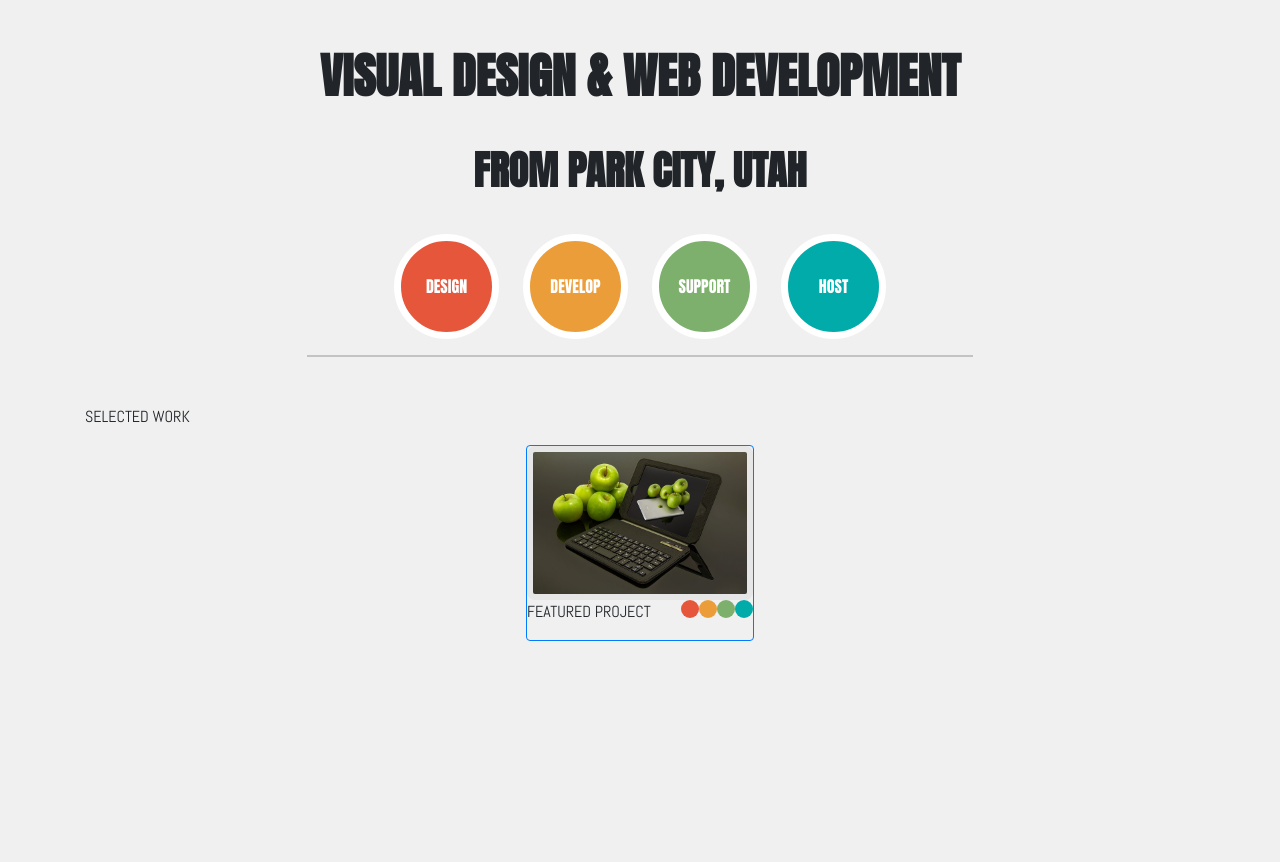
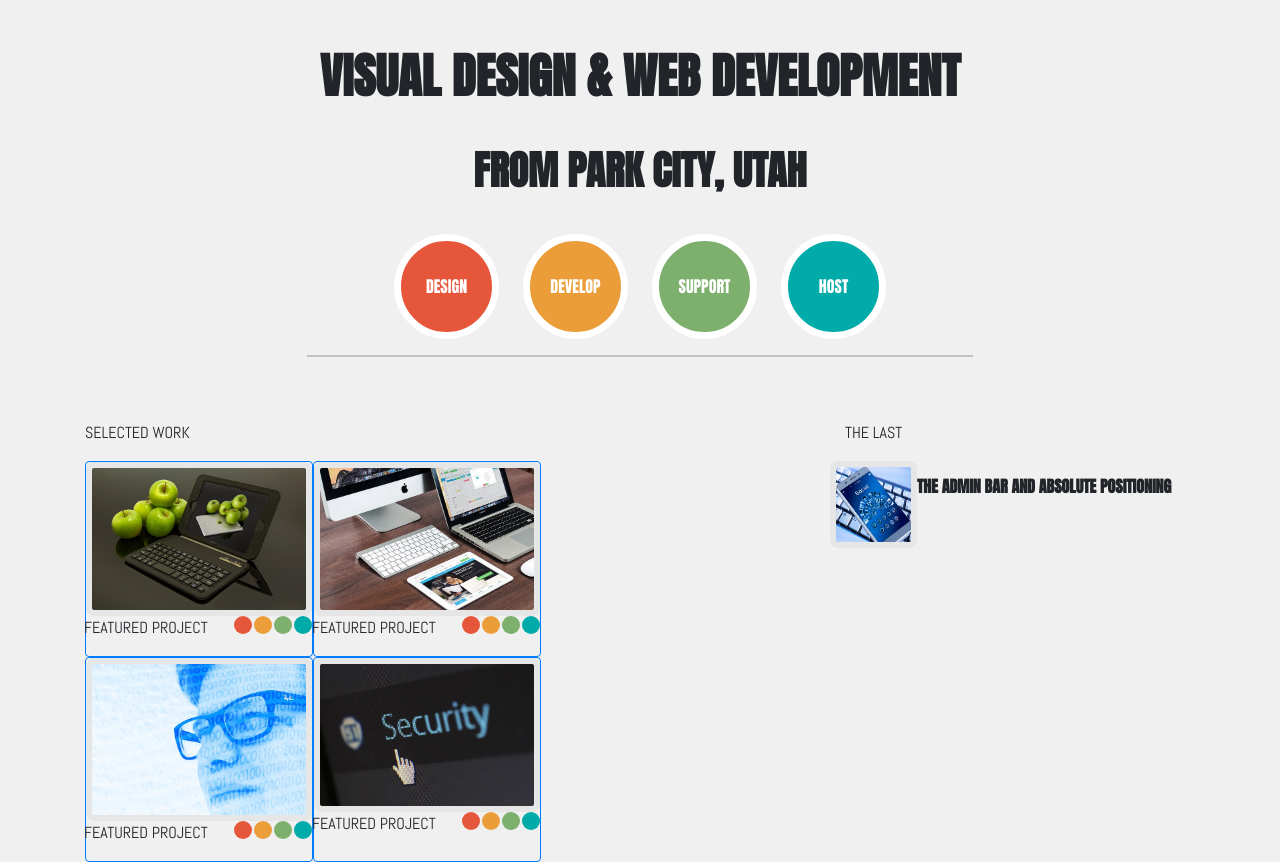
Before and after one commit to Wagnon-Walker-Neptune/codeup-design-project, a plain HTML site: page index.html in a window 1280 px wide. Before the commit the page ends 800 px from the top, so only its background shows below. Drawn offline with nearby package versions, Linux system fonts and the light colour scheme.

Commit message:
Added more styling to bigblobs, added large images, began adding smaller images

```diff
--- a/index.html
+++ b/index.html
@@ -13,7 +13,7 @@
 
 </head>
 <body class="container-lg text-center">
-<main>
+<main >
     <h1>VISUAL DESIGN & WEB DEVELOPMENT</h1>
     <h2>FROM PARK CITY, UTAH</h2>
 <!--    <div class="row text-center">-->
@@ -57,9 +57,13 @@
         </div>
     </div>
     <hr class="d-none d-sm-block">
+    <div class="row d-flex" id="mega-row">
+        <div class="col-8">
             <p class="text-center mt-5 text-md-left">SELECTED WORK</p>
-    <div class="row justify-content-center" >
-        <div class="list-group border border-primary row" id="featured-ipad">
+        <!--    Ipad and Macbook rpw-->
+            <div class="row mx-auto" id="ipad-macbook-row" >
+        <!--        Ipad Group-->
+                <div class="list-group border border-primary row" id="ipad-group">
                     <img class="list-item mx-auto" src="images/apple-ipad.jpg" alt="A picture of an Apple Ipad">
                     <div class="row justify-content-around">
                         <p class="align-self-start list-item ">FEATURED PROJECT</p>
@@ -71,6 +75,57 @@
                         </div>
                     </div>
                 </div>
+        <!--        Macbook Group-->
+                <div class="list-group border border-primary row" id="macbook-group">
+                    <img class="list-item mx-auto" src="images/macbook.jpg" alt="A picture of an Apple Macbook">
+                    <div class="row justify-content-around">
+                        <p class="align-self-start list-item ">FEATURED PROJECT</p>
+                        <div class="d-flex flex-row ">
+                            <div class="red small-blobs"></div>
+                            <div class="orange small-blobs"></div>
+                            <div class="green small-blobs"></div>
+                            <div class="aqua small-blobs"></div>
+                        </div>
+                    </div>
+                </div>
+            </div>
+            <!--    Man and Security rpw-->
+            <div class="row mx-auto" id="man-security-row" >
+                <!--        Ipad Group-->
+                <div class="list-group border border-primary row" id="man-group">
+                    <img class="list-item mx-auto" src="images/man.jpg" alt="A picture of a man">
+                    <div class="row justify-content-around">
+                        <p class="align-self-start list-item ">FEATURED PROJECT</p>
+                        <div class="d-flex flex-row ">
+                            <div class="red small-blobs"></div>
+                            <div class="orange small-blobs"></div>
+                            <div class="green small-blobs"></div>
+                            <div class="aqua small-blobs"></div>
+                        </div>
+                    </div>
+                </div>
+                <!--        Macbook Group-->
+                <div class="list-group border border-primary row" id="security-group">
+                    <img class="list-item mx-auto" src="images/security.jpg" alt="A picture of security">
+                    <div class="row justify-content-around">
+                        <p class="align-self-start list-item ">FEATURED PROJECT</p>
+                        <div class="d-flex flex-row ">
+                            <div class="red small-blobs"></div>
+                            <div class="orange small-blobs"></div>
+                            <div class="green small-blobs"></div>
+                            <div class="aqua small-blobs"></div>
+                        </div>
+                    </div>
+                </div>
+            </div>
+        </div>
+        <div class="col-4">
+            <p class="text-center mt-5 text-md-left">THE LAST</p>
+            <div class="row">
+                <img class="small-img" src="images/mobile-phone.jpg">
+                <h2 class="small-text">THE ADMIN BAR AND ABSOLUTE POSITIONING</h2>
+            </div>
+        </div>
     </div>
 </main>
 
--- a/main.css
+++ b/main.css
@@ -37,15 +37,19 @@ h2{
 }
 .red {
     background: #E6563B;
+    margin-right:2px;
 }
 .orange {
     background: #EB9D3A;
+    margin-right:2px;
 }
 .green {
     background: #7CB06C;
+    margin-right:2px;
 }
 .aqua {
     background: #00ABA9;
+    margin-right:2px;
 }
 .border-color {
     border: #E6E6E6;
@@ -60,7 +64,7 @@ img{
     border: 6px solid #E6E6E6;
     border-radius: 8px;
 }
-#featured-ipad{
+#ipad-group, #macbook-group, #man-group, #security-group{
     box-sizing: content-box;
     padding: 0;
     margin: 0;
@@ -77,14 +81,14 @@ img{
         margin: 0 50px;
     }
     .blobs {
+    }
+    #ipad-macbook-row, #man-security-row{
+        justify-content: center;
+    }
+    #mega-row{
+        justify-content: center;
+    }
 
-    }
-    img{
-        box-sizing: content-box;
-        width:40vw;
-        border: 6px solid #E6E6E6;
-        border-radius: 8px;
-    }
 }
 /*Small Media*/
 @media (min-width: 576px) {
@@ -110,6 +114,12 @@ img{
         padding:0;
         background-color: #c3c3c3;
     }
+    #ipad-macbook-row, #man-security-row{
+        justify-content: space-evenly;
+    }
+    #mega-row{
+        justify-content: space-evenly;
+    }
 
 }
 /*Medium Media*/
@@ -124,10 +134,23 @@ img{
     .blobs {
         margin: 0 12px;
     }
+    #ipad-macbook-row, #man-security-row{
+        justify-content: space-evenly;
+    }
+    .small-img{
+        width: 75px;
+        height: 75px;
+    }
+    .small-text{
+        font-size: 16px;
+    }
+
 }
 
 @media (min-width: 768px) {
-
+    #ipad-macbook-row, #man-security-row{
+        justify-content: left;
+    }
 }
 
 @media (min-width: 1200px) {
```
Lines whose indentation alone changed are shown as unchanged.
